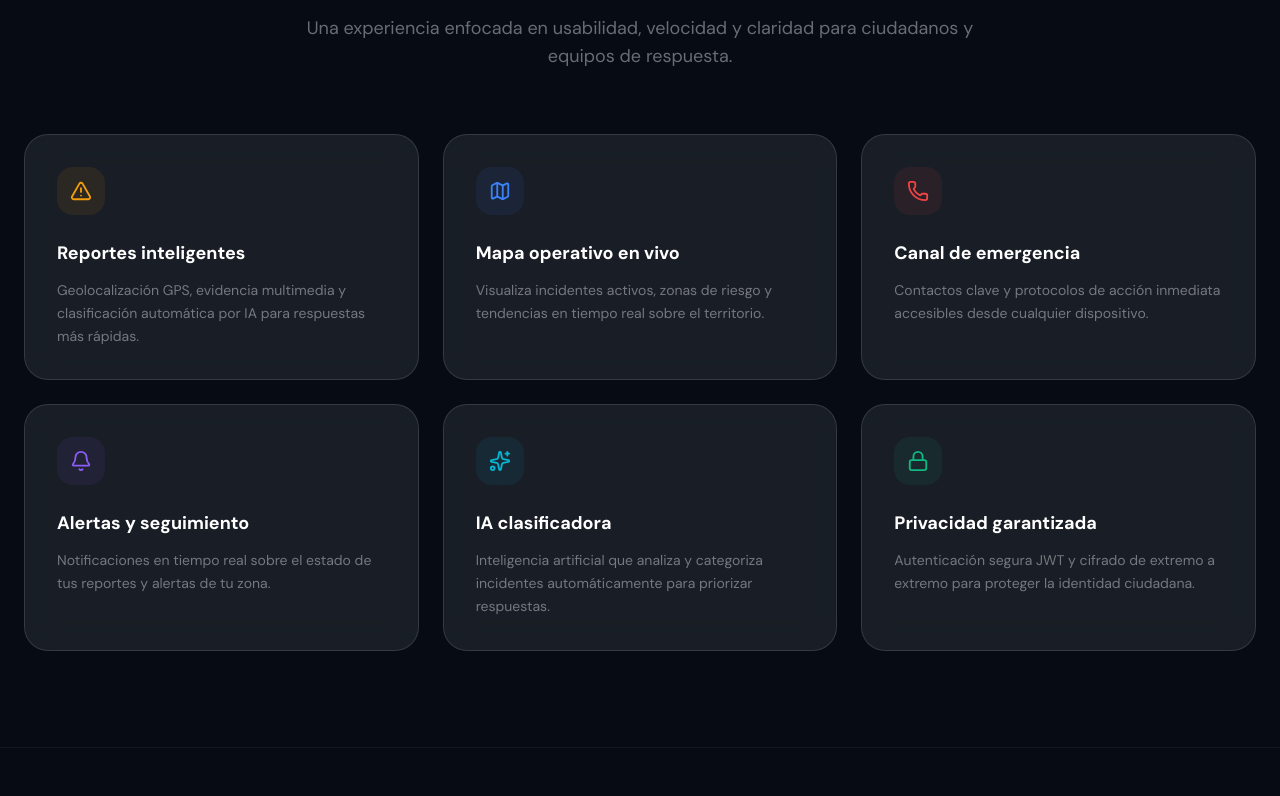
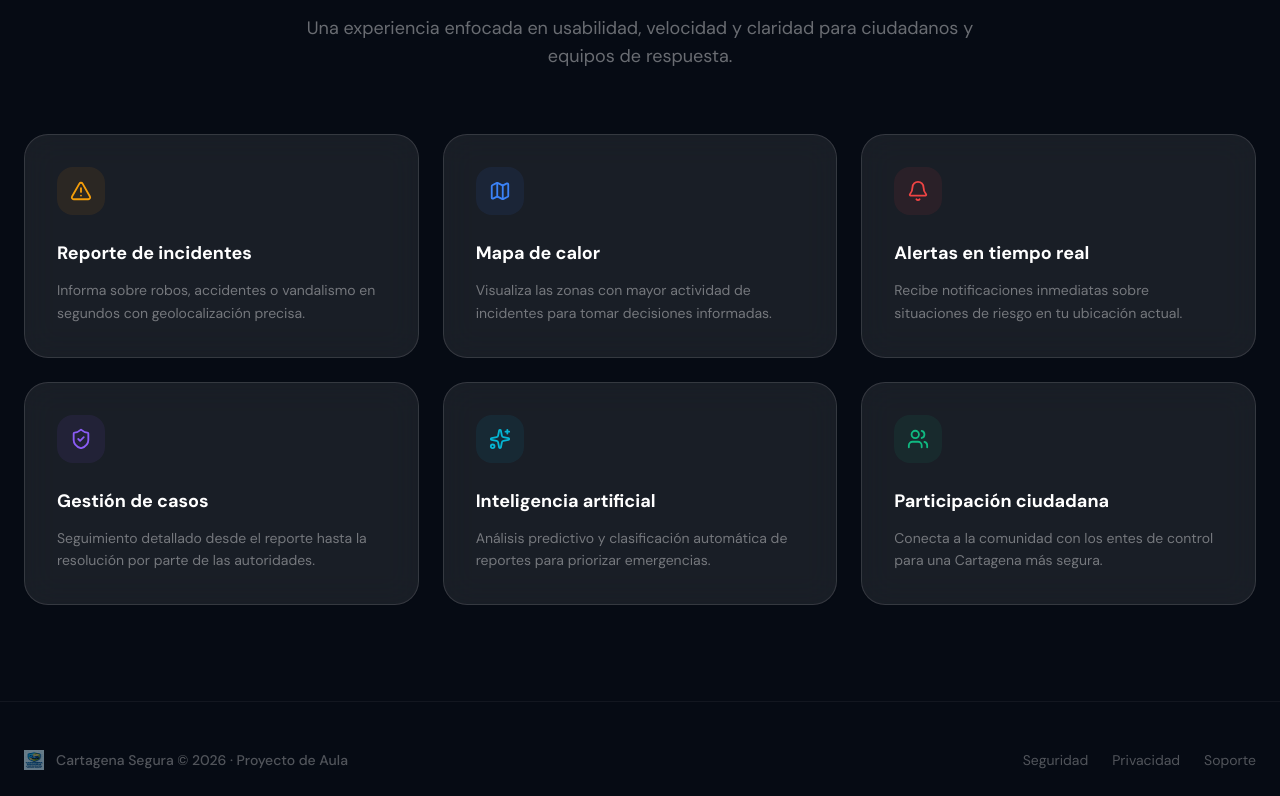
Before and after one commit to TheSantSalazar/Cartagena-Segura-React, a React (Vite) app: page / in a window 1280 px wide. Shown: the part 1280-2076 px from the top of the page. Built offline with nearby package versions, Linux system fonts and the light colour scheme; no server answers.

Commit message:
pongo los textos originales de la landing y los features que se habian cambiado en el refactor

```diff
--- a/src/Pages/LandingPage.jsx
+++ b/src/Pages/LandingPage.jsx
@@ -1,7 +1,7 @@
 import { useEffect, useRef, useState } from 'react'
 import { Link } from 'react-router-dom'
 import {
-  AlertTriangle, ArrowRight, Bell, CheckCircle2, Clock3,
+  AlertTriangle, ArrowRight, Bell, CheckCircle2,
   Lock, Map, Phone, ShieldCheck, Sparkles, Users, ChevronDown,
   Zap, Eye, Globe, TrendingUp
 } from 'lucide-react'
@@ -37,12 +37,12 @@ function useCountUp(target, active, duration = 1800) {
 
 /* ── Data ─────────────────────────────────────────────────────────────── */
 const features = [
-  { icon: AlertTriangle, title: 'Reportes inteligentes', desc: 'Geolocalización GPS, evidencia multimedia y clasificación automática por IA para respuestas más rápidas.', accent: '#F59E0B', bg: 'rgba(245,158,11,0.08)' },
-  { icon: Map, title: 'Mapa operativo en vivo', desc: 'Visualiza incidentes activos, zonas de riesgo y tendencias en tiempo real sobre el territorio.', accent: '#3B82F6', bg: 'rgba(59,130,246,0.08)' },
-  { icon: Phone, title: 'Canal de emergencia', desc: 'Contactos clave y protocolos de acción inmediata accesibles desde cualquier dispositivo.', accent: '#EF4444', bg: 'rgba(239,68,68,0.08)' },
-  { icon: Bell, title: 'Alertas y seguimiento', desc: 'Notificaciones en tiempo real sobre el estado de tus reportes y alertas de tu zona.', accent: '#8B5CF6', bg: 'rgba(139,92,246,0.08)' },
-  { icon: Sparkles, title: 'IA clasificadora', desc: 'Inteligencia artificial que analiza y categoriza incidentes automáticamente para priorizar respuestas.', accent: '#06B6D4', bg: 'rgba(6,182,212,0.08)' },
-  { icon: Lock, title: 'Privacidad garantizada', desc: 'Autenticación segura JWT y cifrado de extremo a extremo para proteger la identidad ciudadana.', accent: '#10B981', bg: 'rgba(16,185,129,0.08)' },
+  { icon: AlertTriangle, title: 'Reporte de incidentes', desc: 'Informa sobre robos, accidentes o vandalismo en segundos con geolocalización precisa.', accent: '#F59E0B', bg: 'rgba(245,158,11,0.08)' },
+  { icon: Map, title: 'Mapa de calor', desc: 'Visualiza las zonas con mayor actividad de incidentes para tomar decisiones informadas.', accent: '#3B82F6', bg: 'rgba(59,130,246,0.08)' },
+  { icon: Bell, title: 'Alertas en tiempo real', desc: 'Recibe notificaciones inmediatas sobre situaciones de riesgo en tu ubicación actual.', accent: '#EF4444', bg: 'rgba(239,68,68,0.08)' },
+  { icon: ShieldCheck, title: 'Gestión de casos', desc: 'Seguimiento detallado desde el reporte hasta la resolución por parte de las autoridades.', accent: '#8B5CF6', bg: 'rgba(139,92,246,0.08)' },
+  { icon: Sparkles, title: 'Inteligencia artificial', desc: 'Análisis predictivo y clasificación automática de reportes para priorizar emergencias.', accent: '#06B6D4', bg: 'rgba(6,182,212,0.08)' },
+  { icon: Users, title: 'Participación ciudadana', desc: 'Conecta a la comunidad con los entes de control para una Cartagena más segura.', accent: '#10B981', bg: 'rgba(16,185,129,0.08)' },
 ]
 
 const journey = [
@@ -164,7 +164,6 @@ export default function LandingPage() {
 
         <div className="max-w-7xl mx-auto px-4 sm:px-6 relative w-full">
           <div className="grid lg:grid-cols-2 gap-12 items-center">
-            {/* Left side: Original Content */}
             <div className="flex flex-col gap-6 sm:gap-8 animate-[heroReveal_0.8s_ease-out]">
               <div className="inline-flex items-center gap-2 px-3 py-1 rounded-full bg-blue-500/10 border border-blue-500/20 w-fit">
                 <Zap size={14} className="text-blue-400" />
@@ -179,7 +178,7 @@ export default function LandingPage() {
               </h1>
 
               <p className="text-lg sm:text-xl text-white/45 leading-relaxed max-w-lg">
-                Centraliza reportes, monitoreo y comunicación entre ciudadanía y autoridades en una sola experiencia de nivel profesional.
+                Centraliza reportes, monitoreo y comunicación entre ciudadanía y autoridades para una respuesta inmediata y eficiente.
               </p>
 
               <div className="flex flex-col sm:flex-row gap-4 mt-2">
@@ -191,7 +190,6 @@ export default function LandingPage() {
                 </Link>
               </div>
 
-              {/* Trust badges: Original */}
               <div className="flex items-center gap-6 mt-4 pt-6 border-t border-white/10">
                 {[['🔒', 'Datos seguros'], ['⚡', 'Tiempo real'], ['📍', 'GPS preciso']].map(([icon, label]) => (
                   <div key={label} className="flex items-center gap-2">
@@ -202,14 +200,12 @@ export default function LandingPage() {
               </div>
             </div>
 
-            {/* Right side: Original Dashboard Mockup (Responsive) */}
             <div className="relative hidden lg:block animate-[heroReveal_1s_ease-out]">
               <div style={{ position: 'absolute', inset: -40, background: 'url(/RegisterBg.png)', backgroundSize: 'cover', opacity: 0.15, filter: 'blur(40px)' }} />
 
               <div className="relative p-6 rounded-[32px] border border-white/10 bg-white/5 backdrop-blur-2xl shadow-2xl overflow-hidden">
                 <div className="scan-line" />
 
-                {/* Mockup Header */}
                 <div className="flex justify-between items-center mb-6">
                   <div>
                     <p className="text-[10px] uppercase tracking-widest text-white/40 mb-1">Panel de control</p>
@@ -222,7 +218,6 @@ export default function LandingPage() {
                   </div>
                 </div>
 
-                {/* Mockup Stats */}
                 <div className="grid grid-cols-3 gap-3 mb-6">
                   {[
                     { n: '24', label: 'Activos', color: '#F59E0B' },
@@ -236,7 +231,6 @@ export default function LandingPage() {
                   ))}
                 </div>
 
-                {/* Mockup Feed */}
                 <div className="space-y-3">
                   {[
                     { type: 'ROBO', loc: 'Getsemaní', time: 'hace 2 min', color: '#EF4444', status: 'CRÍTICO' },
@@ -255,14 +249,12 @@ export default function LandingPage() {
                   ))}
                 </div>
 
-                {/* Mockup AI Badge */}
                 <div className="mt-5 p-3 rounded-xl bg-gradient-to-r from-violet-500/10 to-cyan-500/5 border border-violet-500/20 flex items-center gap-3">
                   <Sparkles size={14} className="text-violet-400" />
                   <span className="text-[11px] text-white/60">IA clasificó <strong className="text-violet-400">3 incidentes</strong> automáticamente</span>
                 </div>
               </div>
 
-              {/* Floating Badge */}
               <div className="absolute -bottom-6 -left-6 p-4 rounded-2xl bg-emerald-500/10 border border-emerald-500/20 backdrop-blur-xl flex items-center gap-3 animate-[floatA_4s_infinite]">
                  <div className="w-2.5 h-2.5 rounded-full bg-emerald-400 animate-pulse" />
                  <div>
```
